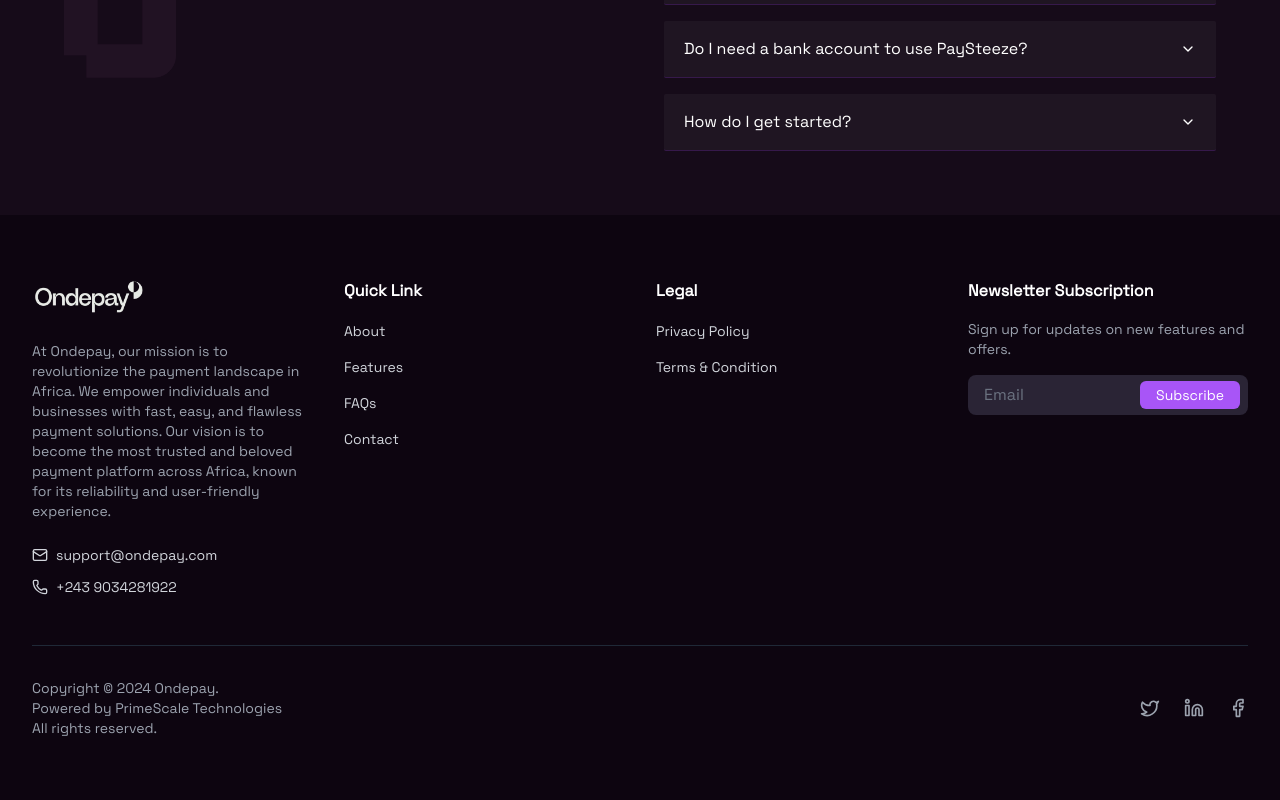
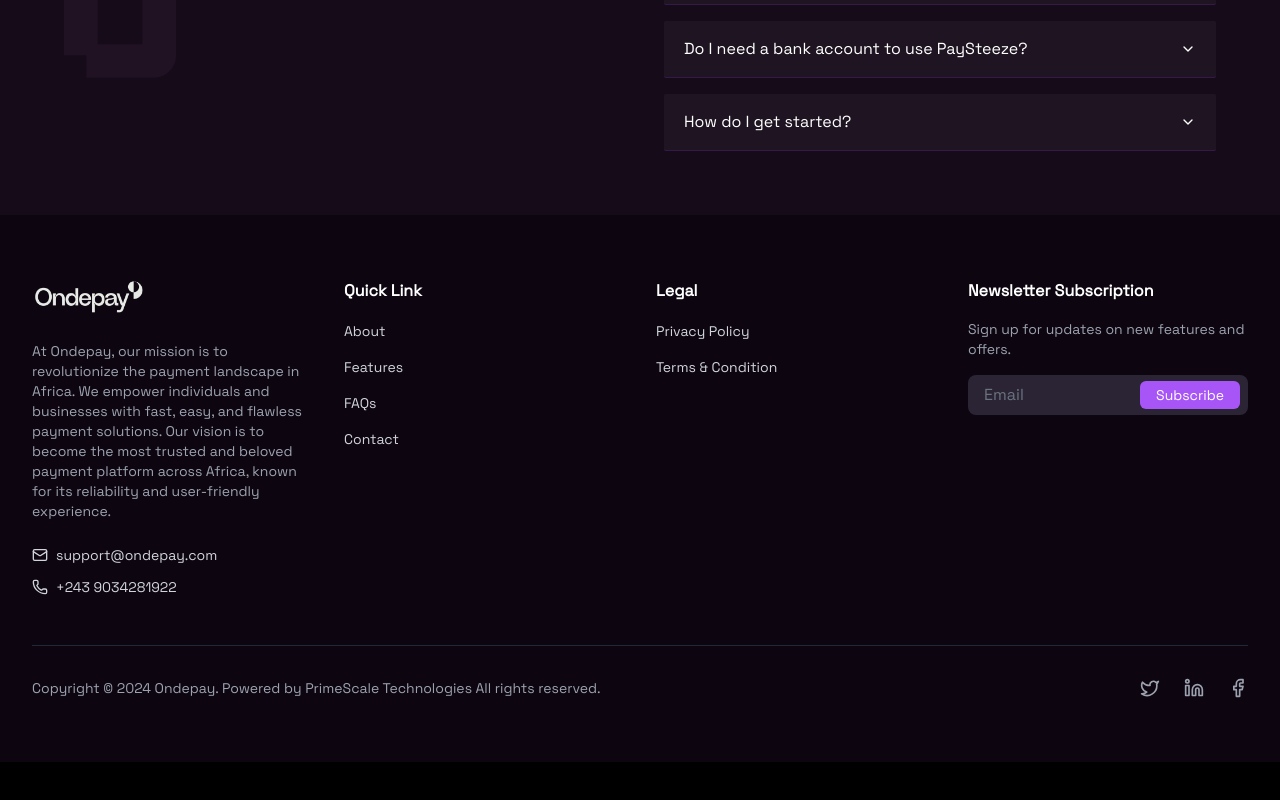
Before and after one commit to ikwerre-dev/ondepay, a React (Vite) app: page / in a window 1280 px wide. Shown: the part 3941-4741 px from the top of the page. After the commit the page ends 4703 px from the top, so only its background shows below. Built offline with nearby package versions, Linux system fonts and the light colour scheme.

Commit message:
added link

```diff
--- a/src/components/footer.tsx
+++ b/src/components/footer.tsx
@@ -122,7 +122,7 @@ const Footer = () => {
 
         <div className="mt-12 pt-8 border-t border-gray-800 flex flex-col md:flex-row justify-between items-center space-y-4 md:space-y-0">
           <p className="text-sm text-gray-400">
-            Copyright © 2024 Ondepay. <p>Powered by PrimeScale Technologies</p> All rights reserved.
+            Copyright © 2024 Ondepay. <a href="https://primescaletechnologies.com" target="_blank">Powered by PrimeScale Technologies</a> All rights reserved.
           </p>
           <div className="flex space-x-6">
             <a href="#" className="text-gray-400 hover:text-purple-400">
```
